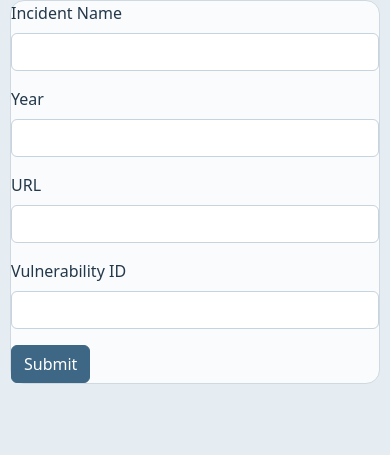
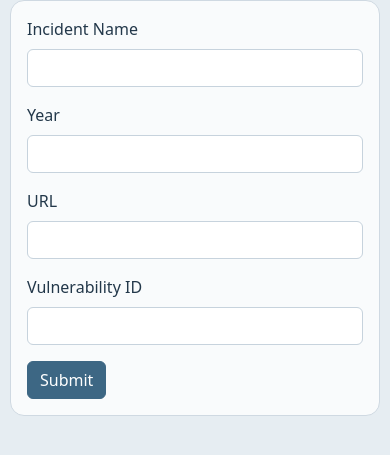
Before and after one commit to Macarthur-Anglican-School/Macarthur-Anglican-School-Ike---12SEN-PWA-Project, a Flask app: page /add-incident in a window 390 px wide. Shown: the part 181-636 px from the top of the page. Run offline with Flask 3, Linux system fonts and the light colour scheme.

Commit message:
changed css of add incident page to make UI look nicer

```diff
--- a/static/css/styles.css
+++ b/static/css/styles.css
@@ -42,6 +42,10 @@ h1, h2{
     background-color: #f9fbfc;
     border: 1px solid #cfd9e2;
     border-radius: 14px;
+}
+
+.incident-form {
+    padding: 24px;
 }
 
 .content .row {
@@ -168,6 +172,10 @@ h1, h2{
         padding: 0 10px;
     }
 
+    .incident-form {
+        padding: 16px;
+    }
+
     .vulnerability-card-top {
         flex-direction: column;
         gap: 10px;
--- a/templates/add-incident.html
+++ b/templates/add-incident.html
@@ -5,7 +5,7 @@ Add an incident
 {% endblock %}
 
 {% block content %}
-<form action = "/add-incident" method="POST">
+<form class="incident-form" action="/add-incident" method="POST">
     <div class="mb-3">
         <label for="inc_name" class="form-label">Incident Name</label>
         <input type="text" class="form-control" id="inc_name" name="inc_name" required>
@@ -24,5 +24,4 @@ Add an incident
     </div>
     <button type="submit" class="btn btn-primary">Submit</button>
 </form>
-<form class="add-page" action="/incidents" method="POST"></form>
 {% endblock %}
```
Also changed, not shown: static/js/script.js (added), static/manifest.json.
